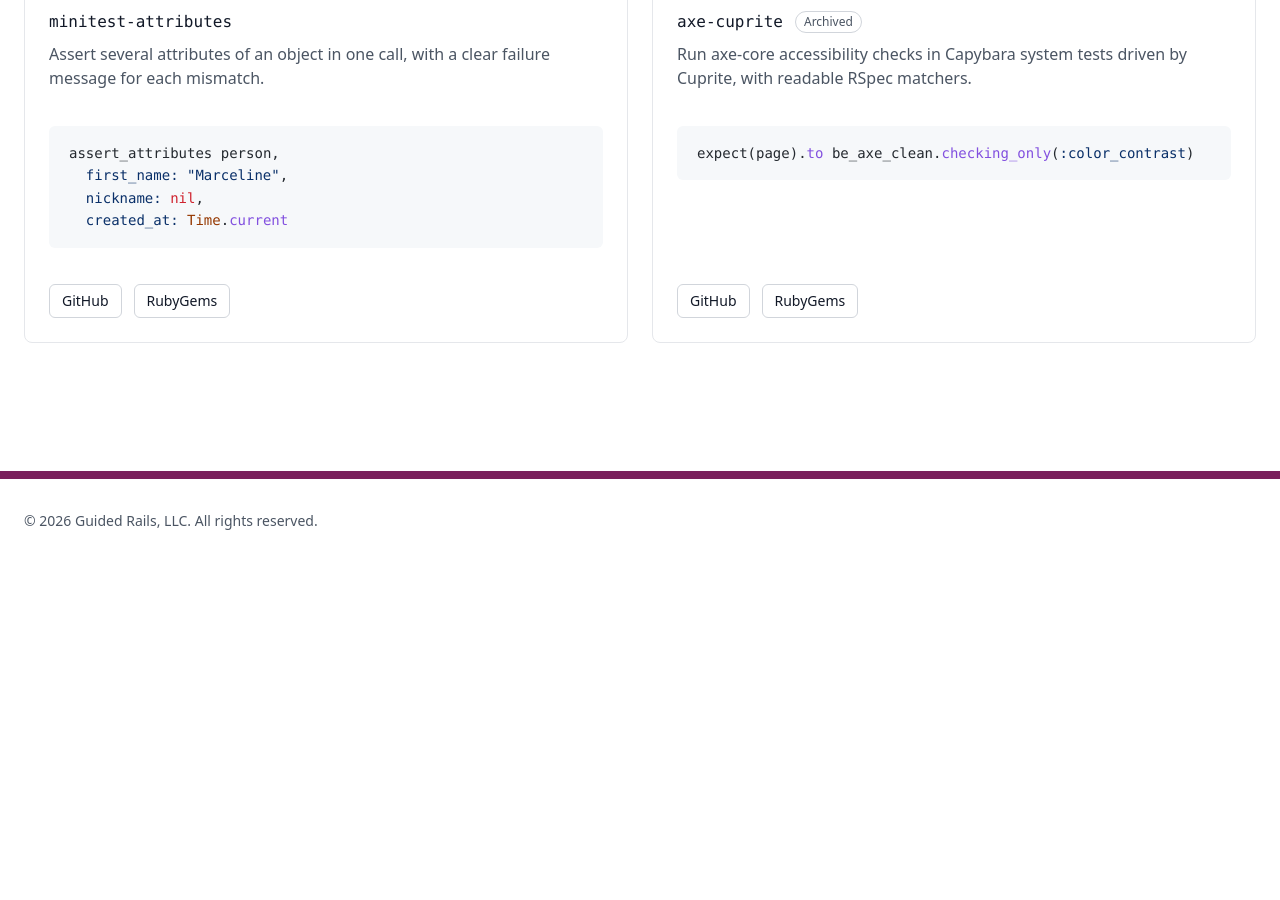
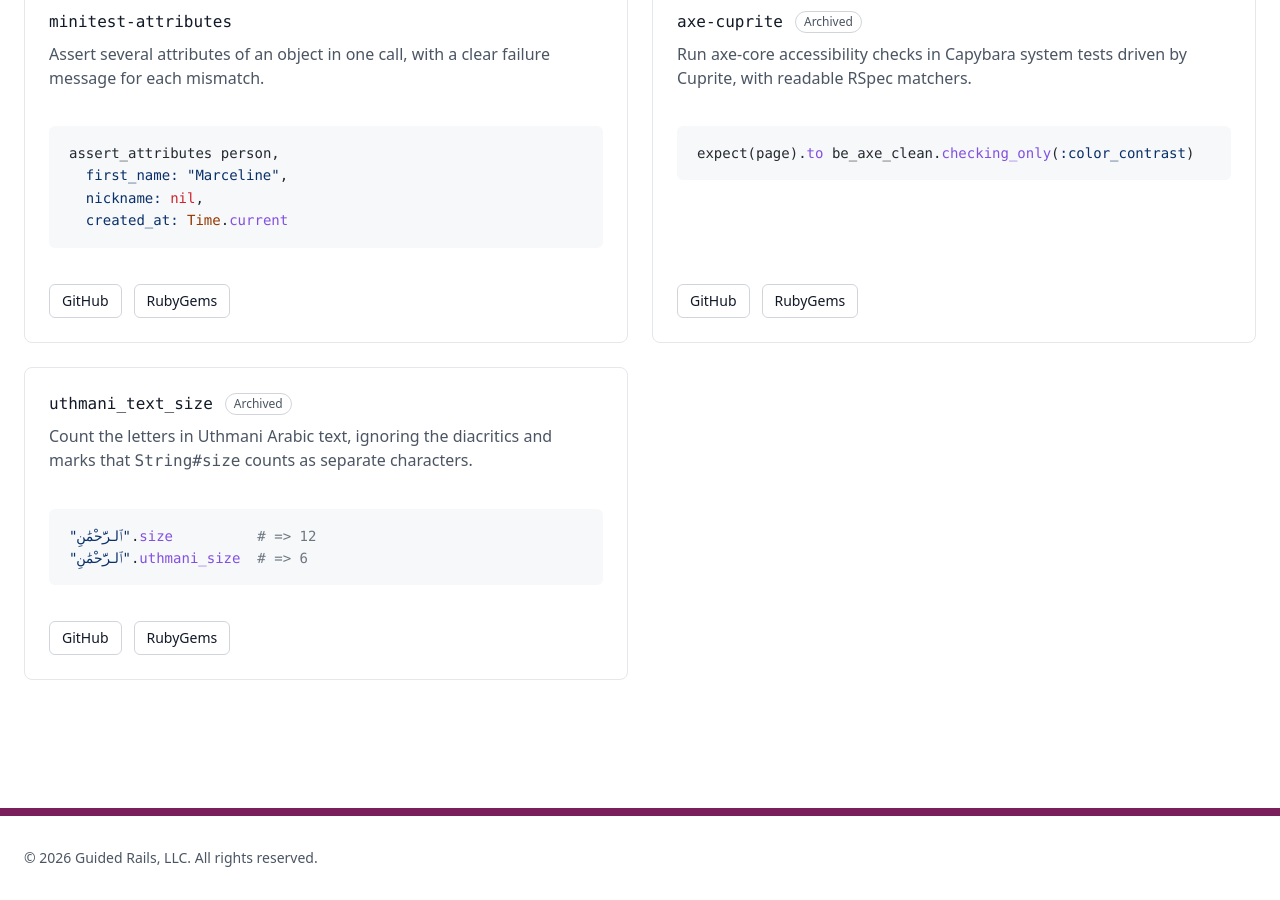
Before and after one commit to Guided-Rails/guided-rails.github.io, a Jekyll site: the page built from index.markdown, in a window 1280 px wide and 900 px high, scrolled down 707 px. Built offline with Jekyll 4.4.1, drawn with Linux system fonts in a browser that asks for light colours; nearby versions of some CDN libraries; comment, search, counter and statistics services are not loaded; before the commit the page ends 1270 px from its top, so only the background shows below that.

Commit message:
Add archived uthmani_text_size gem (#18)

```diff
--- a/_layouts/landing.html
+++ b/_layouts/landing.html
@@ -63,5 +63,24 @@
         <a href="https://rubygems.org/gems/axe-cuprite" class="rounded-md border border-gray-300 px-3 py-1.5 hover:border-gray-900 hover:text-gray-900">RubyGems</a>
       </div>
     </div>
+    <div class="flex min-w-0 flex-col rounded-lg border border-gray-200 p-6">
+      <div class="flex items-center gap-3">
+        <h3 class="font-mono text-base font-medium">uthmani_text_size</h3>
+        <span class="rounded-full border border-gray-300 px-2 py-0.5 text-xs text-gray-600">Archived</span>
+      </div>
+      <p class="mt-2 text-gray-600">
+        Count the letters in Uthmani Arabic text, ignoring the diacritics and marks that <code>String#size</code> counts as separate characters.
+      </p>
+      <div class="prose prose-sm mt-4 max-w-none">
+{% highlight ruby %}
+"ٱلرَّحْمَٰنِ".size          # => 12
+"ٱلرَّحْمَٰنِ".uthmani_size  # => 6
+{% endhighlight %}
+      </div>
+      <div class="mt-auto flex flex-wrap gap-3 pt-4 text-sm">
+        <a href="https://github.com/Guided-Rails/uthmani_text_size" class="rounded-md border border-gray-300 px-3 py-1.5 hover:border-gray-900 hover:text-gray-900">GitHub</a>
+        <a href="https://rubygems.org/gems/uthmani_text_size" class="rounded-md border border-gray-300 px-3 py-1.5 hover:border-gray-900 hover:text-gray-900">RubyGems</a>
+      </div>
+    </div>
   </div>
 </section>
```
